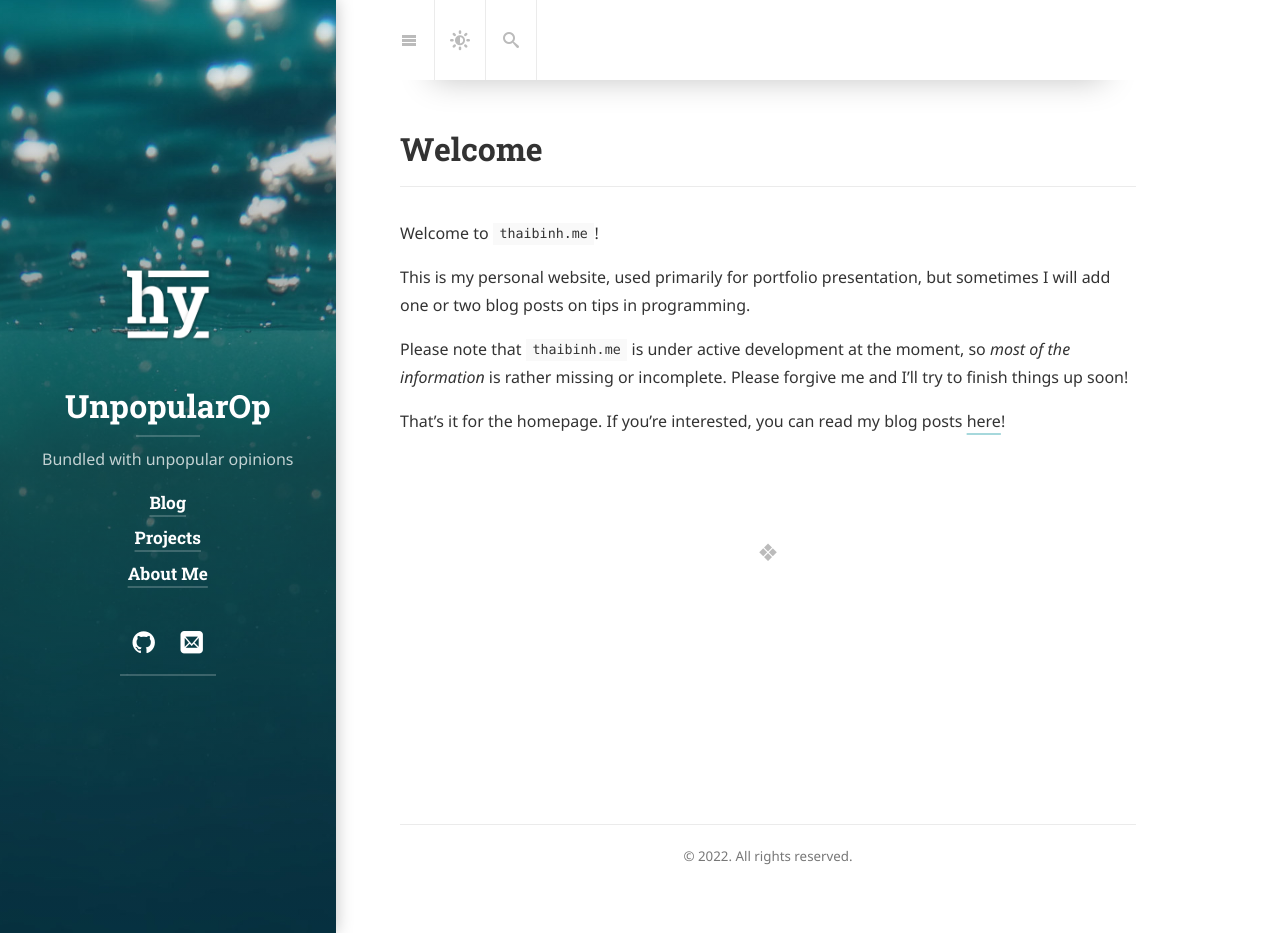
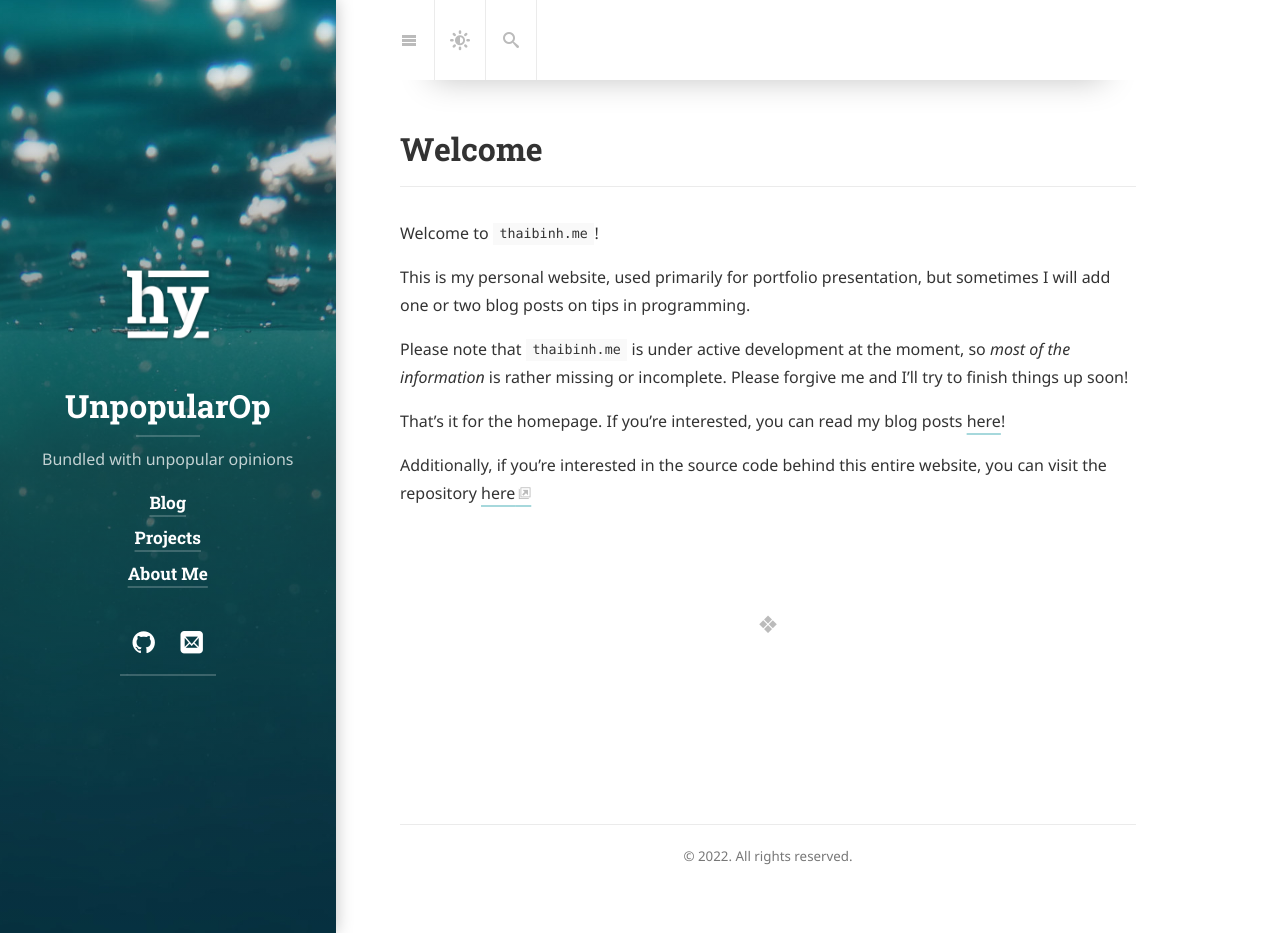
Before and after one commit to MunchDev/pages-about-myself, a Jekyll site: the page built from index.md, in a window 1280 px wide and 933 px high. Built offline with Jekyll 4.4.1, drawn with Linux system fonts in a browser that asks for light colours; cached includes are drawn as plain includes; nearby versions of some CDN libraries; some web fonts are replaced; library files that are not in the unit come from our copies.

Commit message:
Realign and add repository link

```diff
--- a/index.md
+++ b/index.md
@@ -6,10 +6,13 @@ sitemap: false
 
 Welcome to `thaibinh.me`!
 
-This is my personal website, used primarily for portfolio presentation, but sometimes I will add one or two blog
-posts on tips in programming.
+This is my personal website, used primarily for portfolio presentation, but sometimes I will add one or two
+blog posts on tips in programming.
 
-Please note that `thaibinh.me` is under active development at the moment, so *most of the information* is rather
-missing or incomplete. Please forgive me and I'll try to finish things up soon!
+Please note that `thaibinh.me` is under active development at the moment, so *most of the information* is
+rather missing or incomplete. Please forgive me and I'll try to finish things up soon!
 
-That's it for the homepage. If you're interested, you can read my blog posts [here](blog/index.html)!
+That's it for the homepage. If you're interested, you can read my blog posts [here](blog/)!
+
+Additionally, if you're interested in the source code behind this entire website, you can visit the
+repository [here](https://github.com/MunchDev/pages-about-myself)
```
